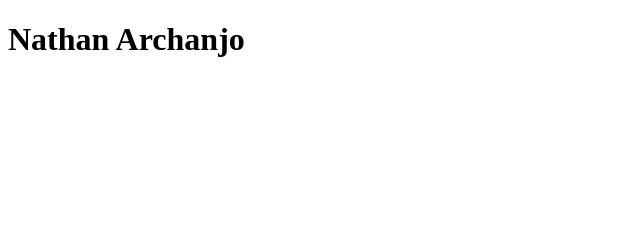
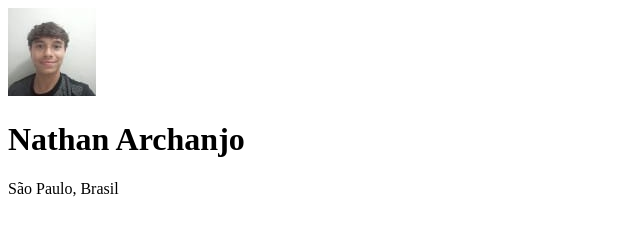
Before and after one commit to NathanArchanjo12ta/meus-links, a plain HTML site: page index.html in a window 1280 px wide. Shown: the whole page, without its empty margins (0-640 px from the left). Drawn offline with Linux system fonts and the light colour scheme.

Commit message:
desenvolvimento do html

```diff
--- a/index.html
+++ b/index.html
@@ -7,8 +7,9 @@
 </head>
 <body>
   <div>
-
+     <img src="./Nathan Archanjo 88x88.jpg" alt="imageem do criador de links, Nathan Archanjo">
       <h1>Nathan Archanjo</h1>
+      <p>São Paulo, Brasil</p>
 
   </div>
 </body>
```
